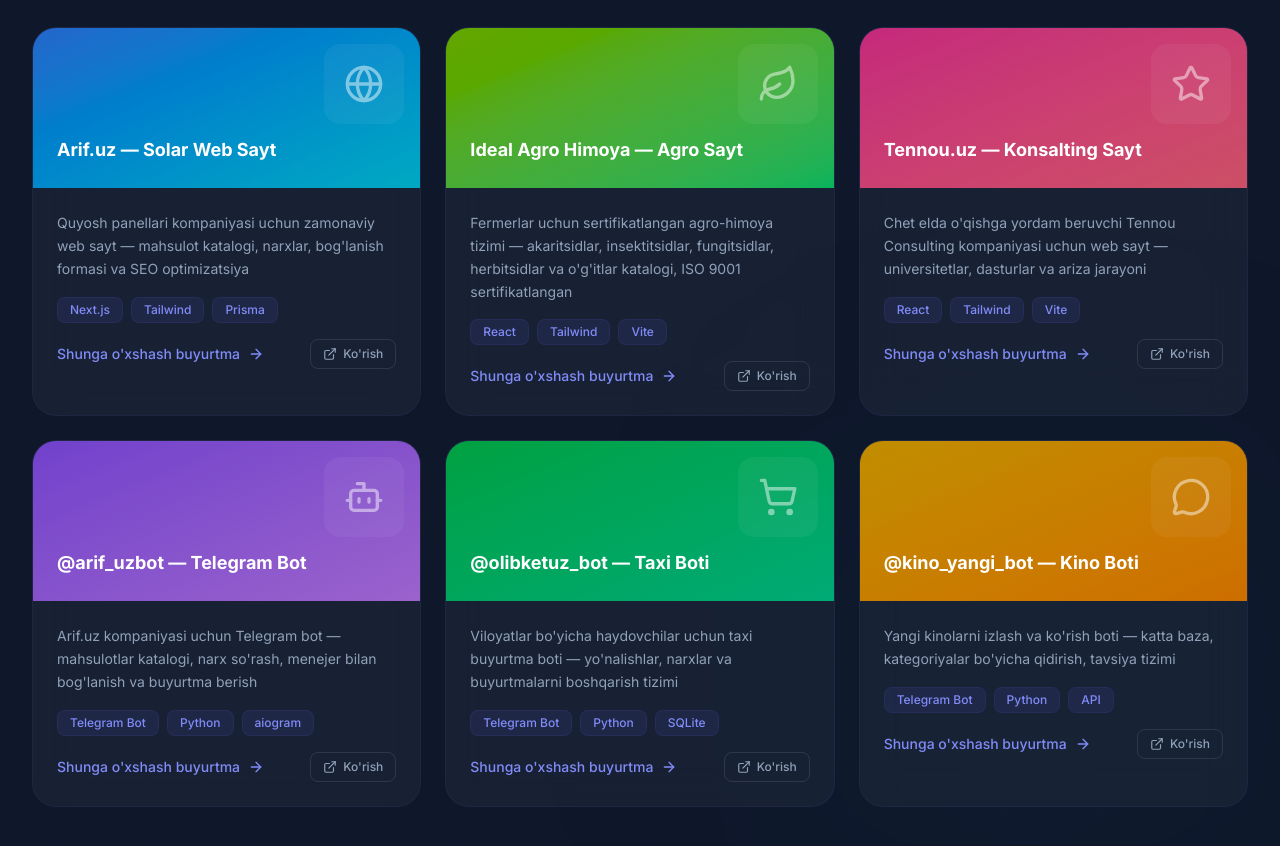
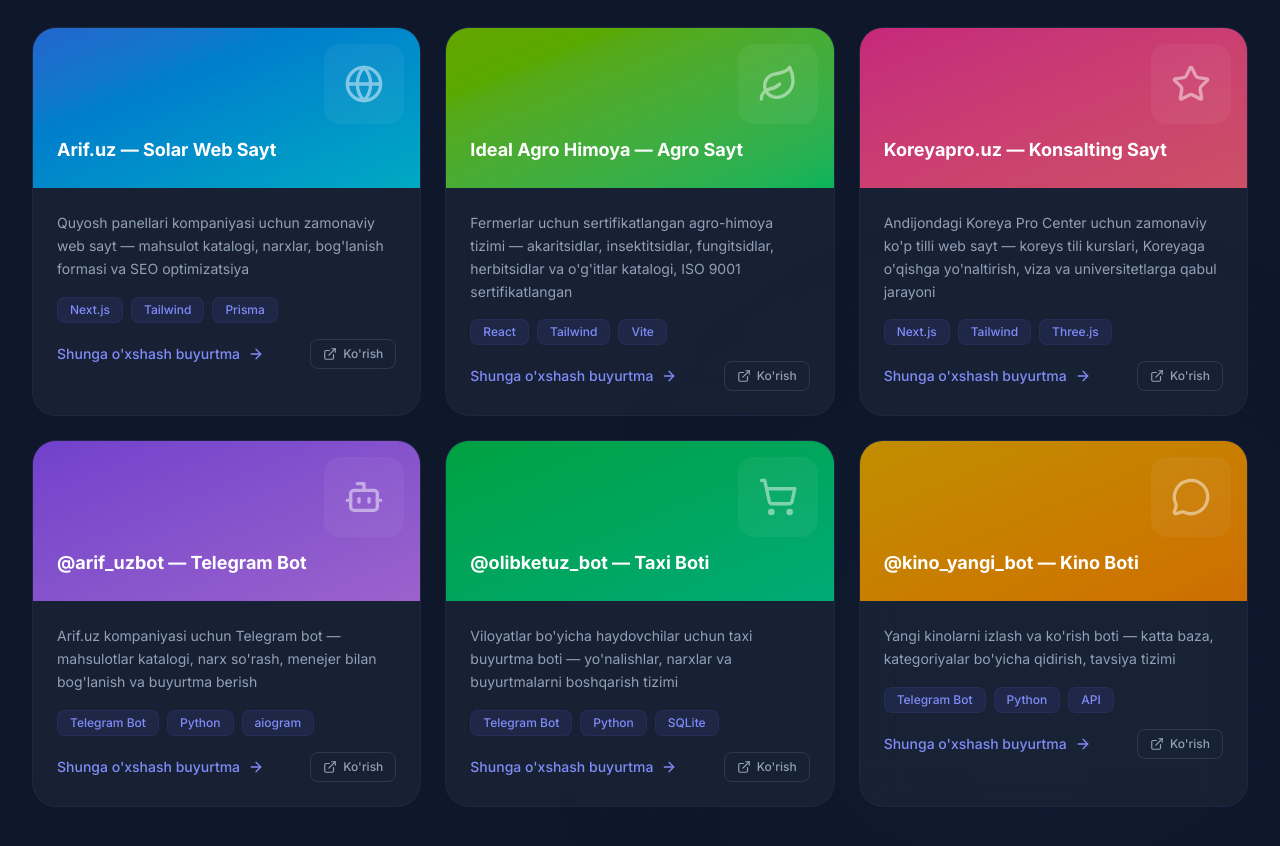
Before and after one commit to pro-dev-uz/freelancer-portfolio, a React (Vite) app: page / in a window 1280 px wide. Shown: the part 4540-5386 px from the top of the page. Built offline with nearby package versions, Linux system fonts and the light colour scheme.

Commit message:
Replace Tennou project with Koreya Pro Center across all 3 languages

```diff
--- a/src/data/translations.js
+++ b/src/data/translations.js
@@ -521,7 +521,7 @@
   // ── TOP ROW — Web saytlar ──────────────────────────────────────────
   { icon: Globe,         color: 'from-blue-500 to-cyan-400',     link: 'https://arif.uz' },
   { icon: Leaf,          color: 'from-lime-500 to-green-400',    link: 'https://www.idealagrohimoya.uz' },
-  { icon: Star,          color: 'from-pink-500 to-rose-400',     link: 'https://tennou.uz' },
+  { icon: Star,          color: 'from-pink-500 to-rose-400',     link: 'https://koreyapro.uz' },
   // ── BOTTOM ROW — Telegram botlar ──────────────────────────────────
   { icon: Bot,           color: 'from-violet-500 to-purple-400', link: 'https://t.me/arif_uzbot' },
   { icon: ShoppingCart,  color: 'from-green-500 to-emerald-400', link: 'https://t.me/olibketuz_bot' },
@@ -533,7 +533,7 @@
     // top row — web saytlar
     { title: 'Arif.uz — Solar Web Sayt', description: "Quyosh panellari kompaniyasi uchun zamonaviy web sayt — mahsulot katalogi, narxlar, bog'lanish formasi va SEO optimizatsiya", tags: ['Next.js', 'Tailwind', 'Prisma'] },
     { title: 'Ideal Agro Himoya — Agro Sayt', description: "Fermerlar uchun sertifikatlangan agro-himoya tizimi — akaritsidlar, insektitsidlar, fungitsidlar, herbitsidlar va o'g'itlar katalogi, ISO 9001 sertifikatlangan", tags: ['React', 'Tailwind', 'Vite'] },
-    { title: 'Tennou.uz — Konsalting Sayt', description: "Chet elda o'qishga yordam beruvchi Tennou Consulting kompaniyasi uchun web sayt — universitetlar, dasturlar va ariza jarayoni", tags: ['React', 'Tailwind', 'Vite'] },
+    { title: 'Koreyapro.uz — Konsalting Sayt', description: "Andijondagi Koreya Pro Center uchun zamonaviy ko'p tilli web sayt — koreys tili kurslari, Koreyaga o'qishga yo'naltirish, viza va universitetlarga qabul jarayoni", tags: ['Next.js', 'Tailwind', 'Three.js'] },
     // bottom row — telegram botlar
     { title: '@arif_uzbot — Telegram Bot', description: "Arif.uz kompaniyasi uchun Telegram bot — mahsulotlar katalogi, narx so'rash, menejer bilan bog'lanish va buyurtma berish", tags: ['Telegram Bot', 'Python', 'aiogram'] },
     { title: '@olibketuz_bot — Taxi Boti', description: "Viloyatlar bo'yicha haydovchilar uchun taxi buyurtma boti — yo'nalishlar, narxlar va buyurtmalarni boshqarish tizimi", tags: ['Telegram Bot', 'Python', 'SQLite'] },
@@ -543,7 +543,7 @@
     // top row — сайты
     { title: 'Arif.uz — Solar Сайт', description: 'Современный веб-сайт для компании солнечных панелей — каталог продуктов, цены, форма обратной связи и SEO', tags: ['Next.js', 'Tailwind', 'Prisma'] },
     { title: 'Ideal Agro Himoya — Агро Сайт', description: 'Сертифицированная система агро-защиты для фермеров — акарициды, инсектициды, фунгициды, гербициды и удобрения, сертификация ISO 9001', tags: ['React', 'Tailwind', 'Vite'] },
-    { title: 'Tennou.uz — Консалтинг Сайт', description: 'Сайт для компании Tennou Consulting — помощь в поступлении за рубеж, университеты, программы и процесс подачи заявки', tags: ['React', 'Tailwind', 'Vite'] },
+    { title: 'Koreyapro.uz — Консалтинг Сайт', description: 'Современный многоязычный сайт для Koreya Pro Center (Андижан) — курсы корейского языка, консалтинг по обучению в Корее, виза и поступление в университеты', tags: ['Next.js', 'Tailwind', 'Three.js'] },
     // bottom row — боты
     { title: '@arif_uzbot — Telegram Бот', description: 'Telegram-бот для компании Arif.uz — каталог продуктов, запрос цен, связь с менеджером и оформление заказа', tags: ['Telegram Bot', 'Python', 'aiogram'] },
     { title: '@olibketuz_bot — Такси Бот', description: 'Бот заказа такси для водителей по регионам — маршруты, цены и система управления заказами', tags: ['Telegram Bot', 'Python', 'SQLite'] },
@@ -553,7 +553,7 @@
     // top row — websites
     { title: 'Arif.uz — Solar Website', description: 'Modern website for a solar panel company — product catalog, pricing, contact form and SEO optimization', tags: ['Next.js', 'Tailwind', 'Prisma'] },
     { title: 'Ideal Agro Himoya — Agro Site', description: 'Certified agro-protection system for farmers — acaricides, insecticides, fungicides, herbicides and fertilizers catalog, ISO 9001 certified', tags: ['React', 'Tailwind', 'Vite'] },
-    { title: 'Tennou.uz — Consulting Site', description: 'Website for Tennou Consulting — helping students study abroad, universities, programs and application process', tags: ['React', 'Tailwind', 'Vite'] },
+    { title: 'Koreyapro.uz — Consulting Site', description: 'Modern multilingual website for Koreya Pro Center (Andijan) — Korean language courses, study-in-Korea consulting, visa support and university admissions', tags: ['Next.js', 'Tailwind', 'Three.js'] },
     // bottom row — bots
     { title: '@arif_uzbot — Telegram Bot', description: 'Telegram bot for Arif.uz — product catalog, price inquiry, manager contact and order placement', tags: ['Telegram Bot', 'Python', 'aiogram'] },
     { title: '@olibketuz_bot — Taxi Bot', description: 'Taxi ordering bot for drivers by regions — routes, pricing and order management system', tags: ['Telegram Bot', 'Python', 'SQLite'] },
```
Also changed, not shown: vercel.json, 1 other file (tests, documents, lock files or other folders).
